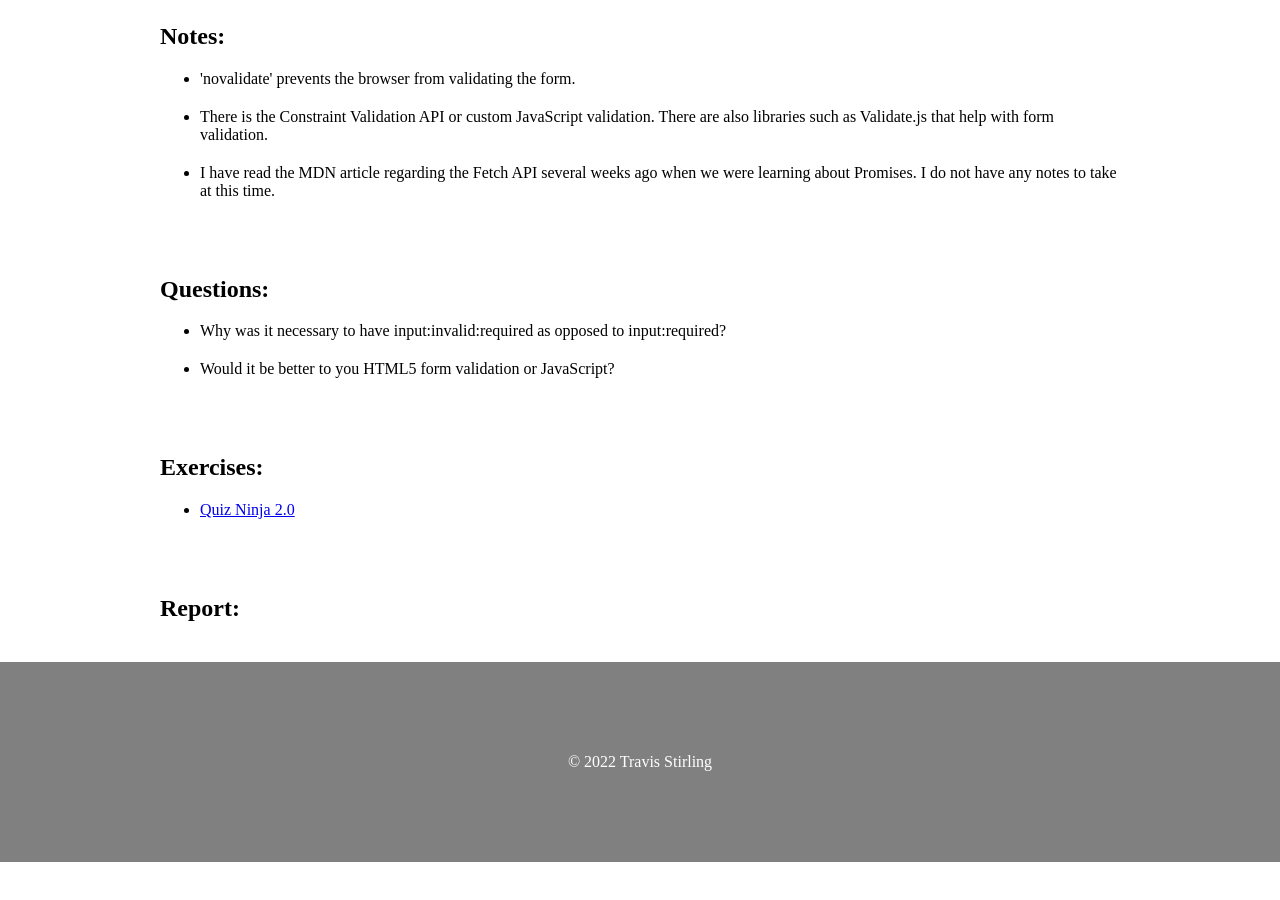
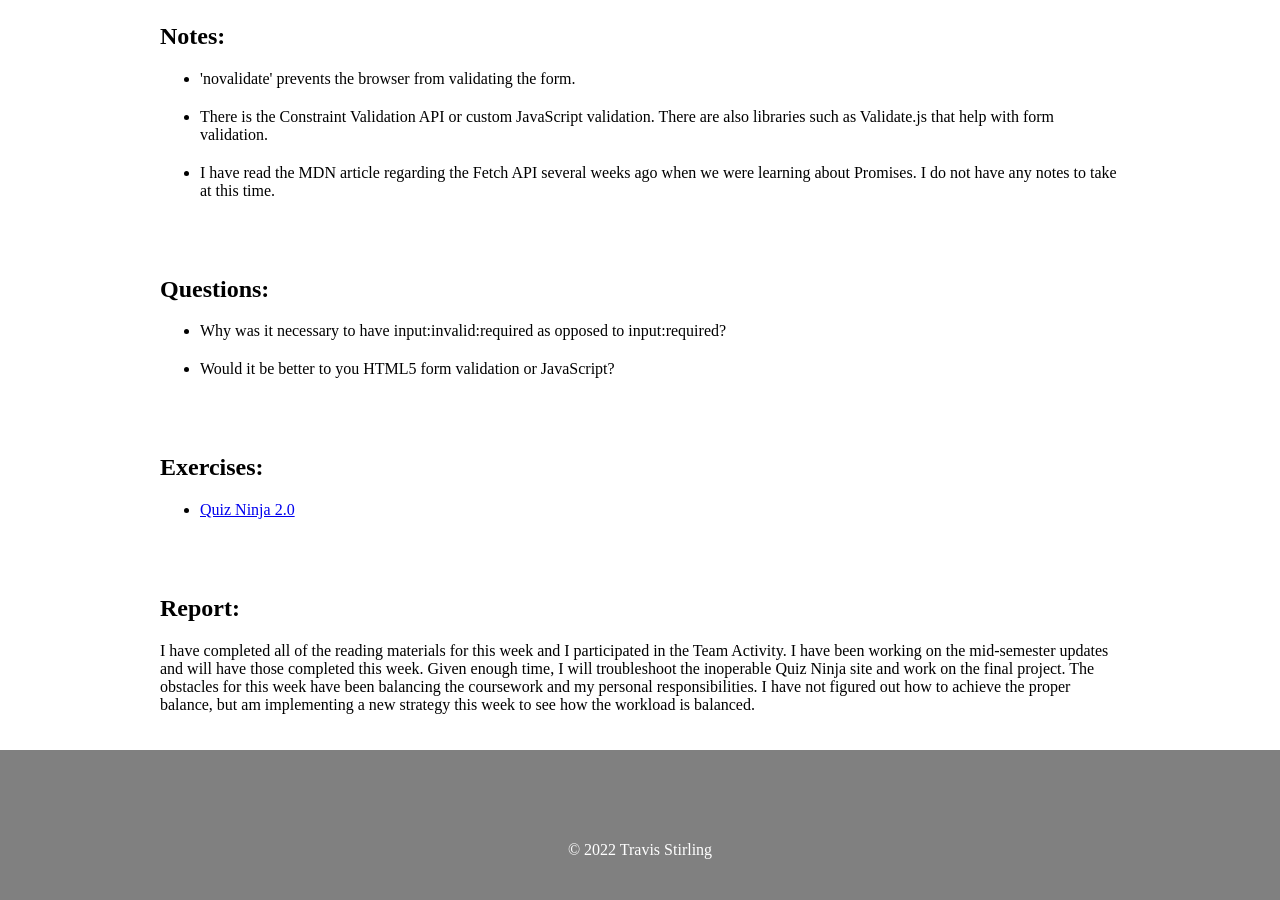
Before and after one commit to Chones17/WDD-330, a plain HTML site: page w10/index.html in a window 1280 px wide. Shown: the part 471-1371 px from the top of the page. Before the commit the page ends 1333 px from the top, so only its background shows below. Drawn offline with Linux system fonts and the light colour scheme.

Commit message:
Update index.html
Added report.

```diff
--- a/w10/index.html
+++ b/w10/index.html
@@ -43,6 +43,14 @@
             <section>
                 <h2>Report:</h2>
                 <p>
+                    I have completed all of the reading materials for this week and I
+                    participated in the Team Activity. I have been working on the
+                    mid-semester updates and will have those completed this week. Given
+                    enough time, I will troubleshoot the inoperable Quiz Ninja site and
+                    work on the final project. The obstacles for this week have been
+                    balancing the coursework and my personal responsibilities. I have
+                    not figured out how to achieve the proper balance, but am implementing
+                    a new strategy this week to see how the workload is balanced.
                 </p>
             </section>
         </main>
```
